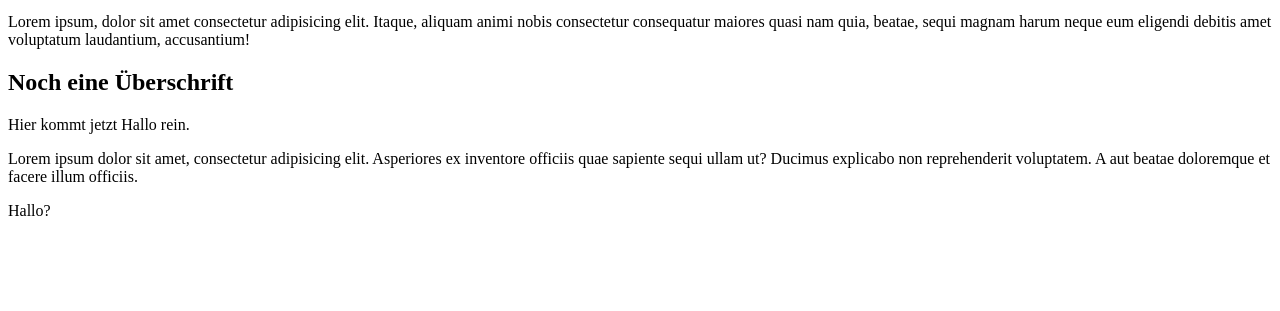
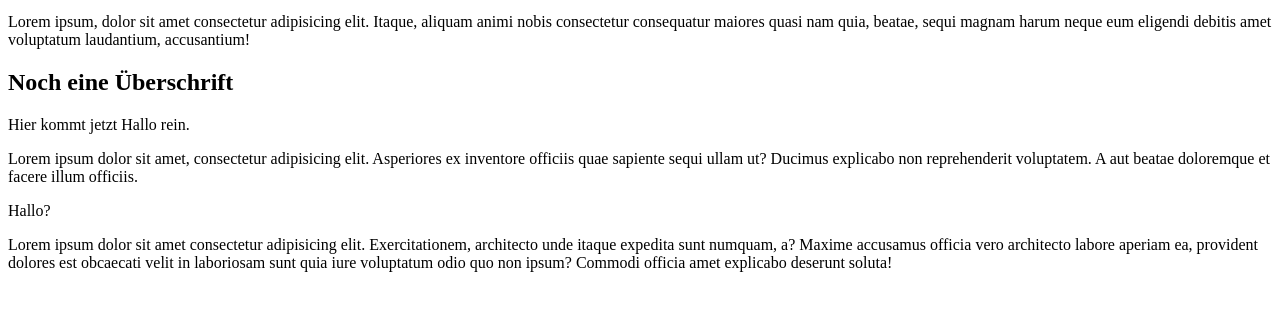
Before and after one commit to gitwalt/test, a plain HTML site: page index.html in a window 1280 px wide. Shown: the part 137-448 px from the top of the page. Drawn offline with Linux system fonts and the light colour scheme.

Commit message:
Update with another paragraph for pull request

```diff
--- a/index.html
+++ b/index.html
@@ -27,6 +27,8 @@
 <p>Lorem ipsum dolor sit amet, consectetur adipisicing elit. Asperiores ex inventore officiis quae sapiente sequi ullam ut?
 	Ducimus explicabo non reprehenderit voluptatem. A aut beatae doloremque et facere illum officiis.</p>
 <p>Hallo?</p>
+<p>Lorem ipsum dolor sit amet consectetur adipisicing elit. Exercitationem, architecto unde itaque expedita sunt numquam, a? Maxime accusamus officia vero architecto labore aperiam ea, provident dolores est obcaecati velit in laboriosam sunt quia iure voluptatum odio quo non ipsum? Commodi officia amet explicabo deserunt soluta!
+</p>
 	<script src="js/script.js"></script>
 </body>
 </html>
```
